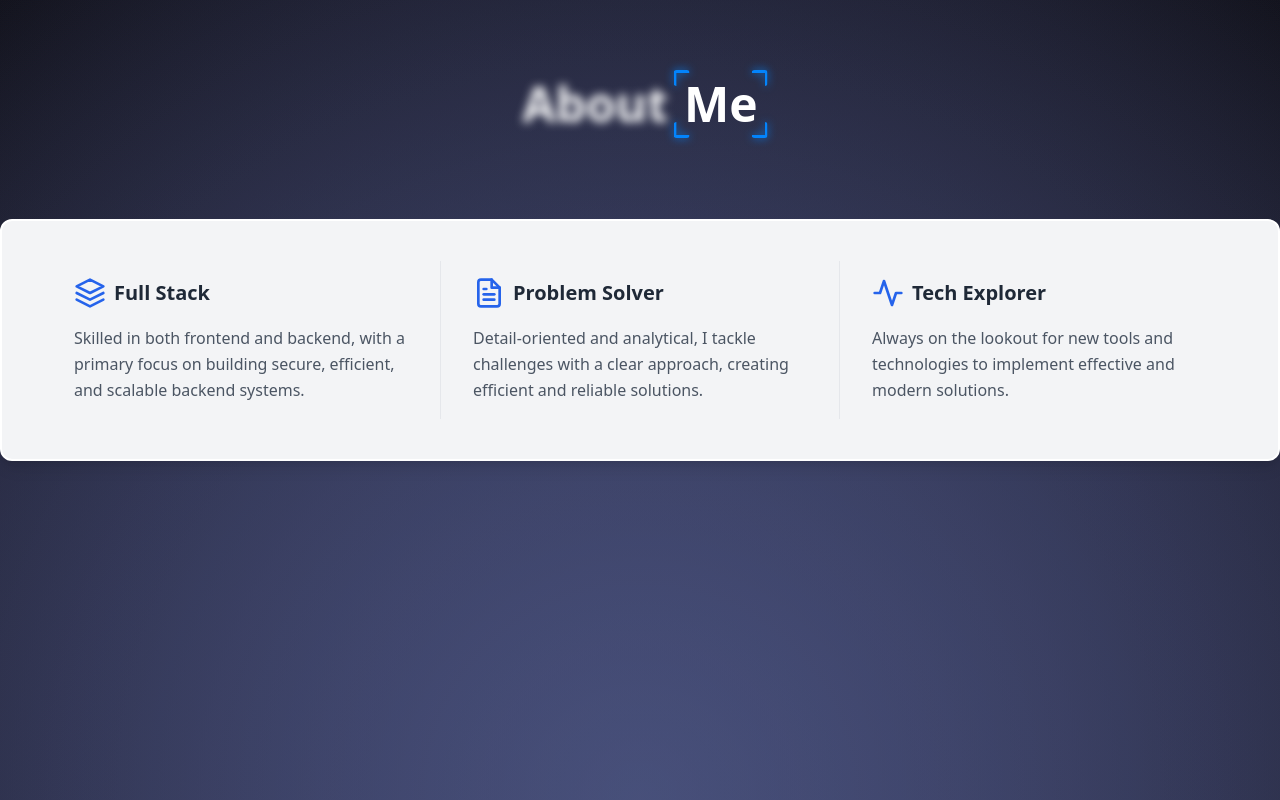
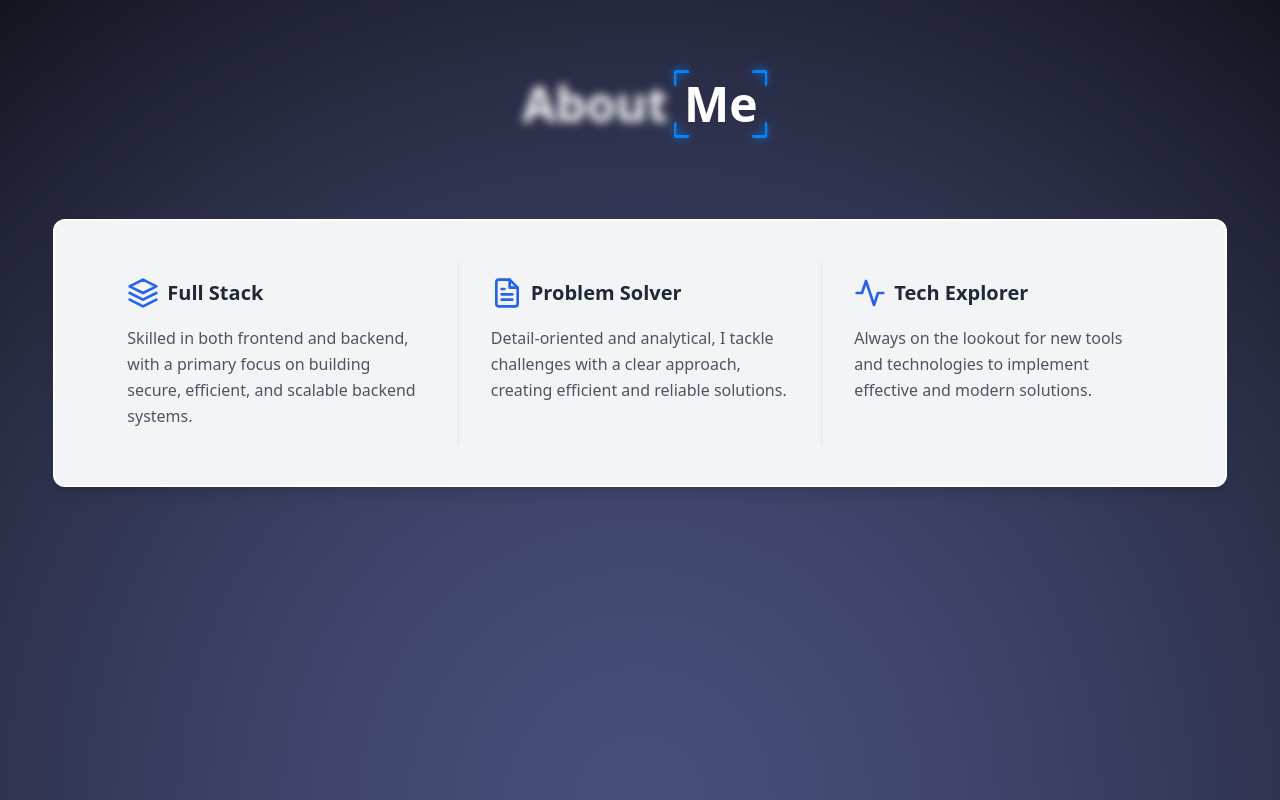
Before and after one commit to Voltsat/React-Portfolio, a React (Vite) app: page / in a window 1280 px wide. Shown: the part 800-1600 px from the top of the page. Built offline with nearby package versions, Linux system fonts and the light colour scheme; what tailwindcss-motion would draw is missing.

Commit message:
Update about.jsx

```diff
--- a/src/components/about.jsx
+++ b/src/components/about.jsx
@@ -61,7 +61,11 @@ export default function About() {
         </p>
       </div>
 
-      <div class="bg-gray-100 rounded-xl shadow-lg p-6 md:p-8 lg:p-10 max-w-7xl mx-auto border-2 border-white hover:border-sky-500">
+      <div>
+
+      </div>
+
+      <div class="bg-gray-100 rounded-xl shadow-lg p-6 md:p-8 lg:p-10 max-w-7xl mx-auto border-2 w-11/12 border-white hover:border-sky-500">
         <div class="flex flex-col md:flex-row md:divide-x md:divide-gray-200">
 
           <div class="flex flex-col items-center md:items-start text-center md:text-left px-4 md:px-8 py-4 flex-1">
```
